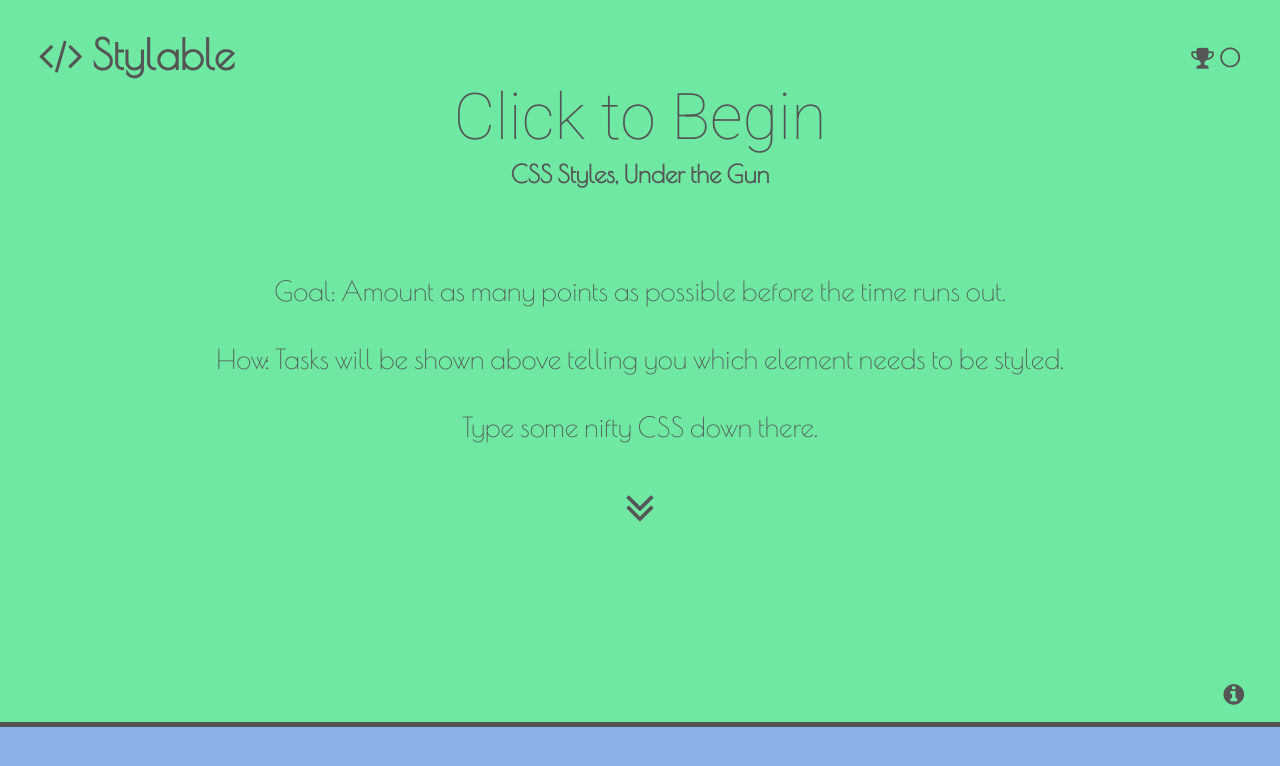
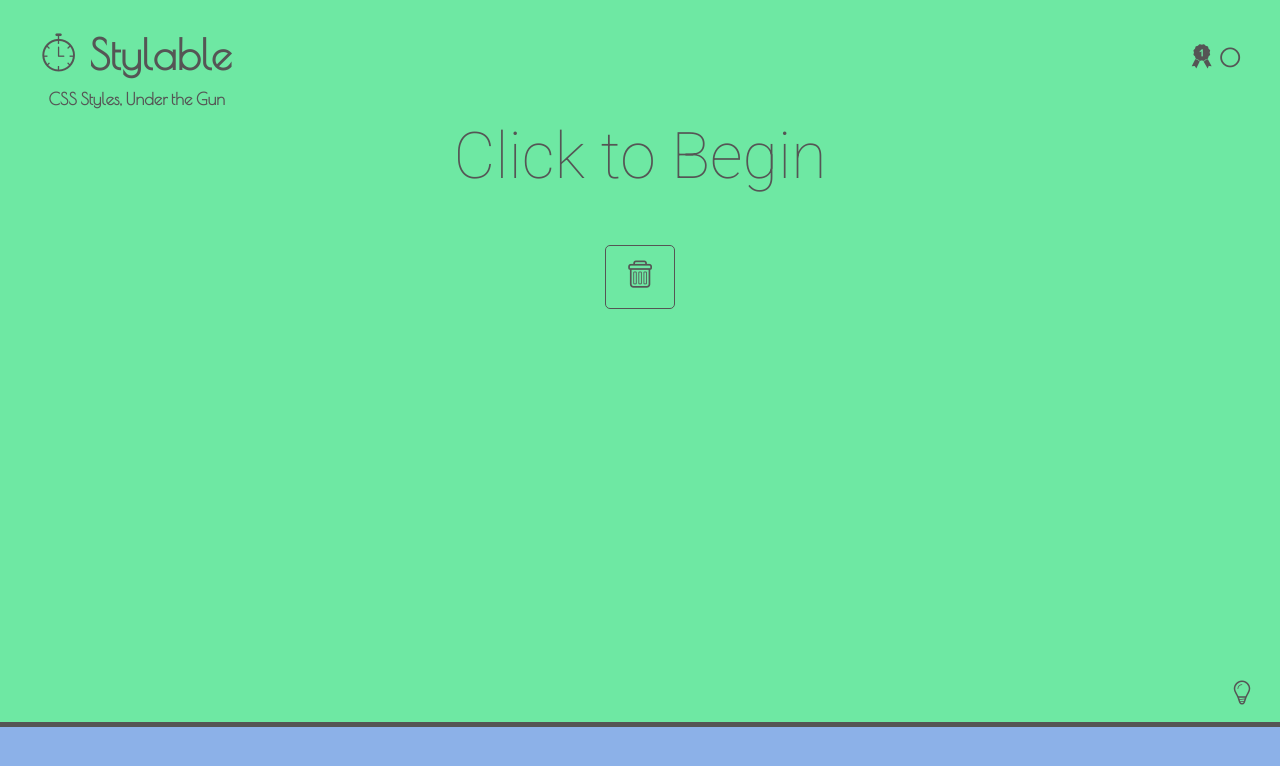
Before and after one commit to mumush/projects, a PHP site: page /stylable.html in a window 1280 px wide. Shown: the top 766 px of the page. Run offline with PHP 8.4, Linux system fonts and the light colour scheme; some libraries are stand-ins or nearby versions.

Commit message:
Finalized Icon Font and Added More Tasks
+ More tasks
+ Improved Styling
+ Added database sql file
+ Icon Font finalized

```diff
--- a/stylable/css/style.css
+++ b/stylable/css/style.css
@@ -74,7 +74,7 @@ style {
 
 	position: fixed;
 	bottom: 90px;
-	right: 30px;
+	right: 20px;
 
 	outline: none;
 	border: none;
@@ -91,6 +91,22 @@ style {
 #brand {
 
 	margin-bottom: 0;
+
+}
+
+#brand a {
+
+	color: #555;
+
+	text-decoration: none;
+
+}
+
+#tagLine {
+
+	margin: 10px;
+
+	font-size: .8em;
 
 }
 
@@ -130,7 +146,7 @@ style {
 
 .instructions {
 
-	margin: 3% auto;
+	margin: 20px auto;
 
 	text-align: center;
 
@@ -141,6 +157,7 @@ style {
 .instructions:last-child {
 
 	margin: 0;
+	margin-top: 50px;
 
 	font-size: 3em;
 
@@ -365,11 +416,116 @@ style {
 
 	border-radius: 5px;
 
-	-webkit-transition: all .5s ease-in-out;
+	-webkit-transition: all .3s ease-in-out;
+	-moz-transition: all .3s ease-in-out;
+	-o-transition: all .3s ease-in-out;
+	transition: all .3s ease-in-out;
 
 }
 
 /*End image/container styling */
+
+#vertNav, #horizNav {
+
+	display: inline-block;
+
+	list-style: none;
+
+	margin: 0;
+	padding: 0;
+
+	padding: 35px 20px;
+
+	font-size: 1.5em;
+
+	font-family: 'Roboto';
+
+}
+
+#horizNav {
+
+	display: block;
+
+	margin: auto;
+	margin-top: 40px;
+
+	text-align: center;
+
+}
+
+#vertNav li, #horizNav li {
+
+	padding: 10px;
+
+	margin-bottom: 10px;
+
+	-webkit-transition: all .2s ease-in-out;
+	-moz-transition: all .2s ease-in-out;
+	-o-transition: all .2s ease-in-out;
+	transition: all .2s ease-in-out;
+
+}
+
+#horizNav li {
+
+	display: inline;
+
+	font-size: 1.8em;
+
+}
+
+#horizNav li:hover {
+
+	cursor: pointer;
+
+	color: #fff;
+
+}
+
+#vertNav li:hover {
+
+	cursor: pointer;
+
+	color: #fff;
+
+	border-bottom: 2px solid #fff;
+
+	font-size: 1.6em;
+
+}
+
+#butsDiv {
+
+	margin: auto;
+
+	text-align: center;
+
+}
+
+.butsDefault {
+
+	cursor: pointer;
+
+	border: none;
+	outline: none;
+
+	color: #555;
+
+}
+
+#button1 {
+
+	padding: 15px 20px;
+
+	font-size: 1.7em;
+
+	background: transparent;
+
+	border: 1px solid #555;
+	border-radius: 5px;
+
+}
+
 
 .modal {
 
@@ -469,10 +635,201 @@ style {
 
 	.modal p {
 
-		font-size: 1em;
+		font-size: 1.1em;
 
 	}
 
 }
 
 /*End Media Queries */
+
+
+
+/*Icon Font Styling*/
+
+@font-face {
+	font-family: 'icomoon';
+	src:url('../fonts/icomoon.eot?-6nwr25');
+	src:url('../fonts/icomoon.eot?#iefix-6nwr25') format('embedded-opentype'),
+		url('../fonts/icomoon.woff?-6nwr25') format('woff'),
+		url('../fonts/icomoon.ttf?-6nwr25') format('truetype'),
+		url('../fonts/icomoon.svg?-6nwr25#icomoon') format('svg');
+	font-weight: normal;
+	font-style: normal;
+}
+
+[class^="icon-"], [class*=" icon-"] {
+	font-family: 'icomoon';
+	speak: none;
+	font-style: normal;
+	font-weight: normal;
+	font-variant: normal;
+	text-transform: none;
+	line-height: 1;
+
+	/* Better Font Rendering =========== */
+	-webkit-font-smoothing: antialiased;
+	-moz-osx-font-smoothing: grayscale;
+}
+
+.icon-angle-double-down:before {
+	content: "\f103";
+}
+.icon-chronometer:before {
+	content: "\e602";
+}
+.icon-medal:before {
+	content: "\e600";
+}
+.icon-heart:before {
+	content: "\e601";
+}
+.icon-cloud:before {
+	content: "\e603";
+}
+.icon-star:before {
+	content: "\e604";
+}
+.icon-tv:before {
+	content: "\e605";
+}
+.icon-sound:before {
+	content: "\e606";
+}
+.icon-video:before {
+	content: "\e607";
+}
+.icon-trash:before {
+	content: "\e608";
+}
+.icon-user:before {
+	content: "\e609";
+}
+.icon-key:before {
+	content: "\e60a";
+}
+.icon-search:before {
+	content: "\e60b";
+}
+.icon-settings:before {
+	content: "\e60c";
+}
+.icon-camera:before {
+	content: "\e60d";
+}
+.icon-tag:before {
+	content: "\e60e";
+}
+.icon-lock:before {
+	content: "\e60f";
+}
+.icon-bulb:before {
+	content: "\e610";
+}
+.icon-pen2:before {
+	content: "\e611";
+}
+.icon-diamond:before {
+	content: "\e612";
+}
+.icon-display:before {
+	content: "\e613";
+}
+.icon-location:before {
+	content: "\e614";
+}
+.icon-eye:before {
+	content: "\e615";
+}
+.icon-bubble:before {
+	content: "\e616";
+}
+.icon-stack:before {
+	content: "\e617";
+}
+.icon-cup:before {
+	content: "\e618";
+}
+.icon-phone:before {
+	content: "\e619";
+}
+.icon-news:before {
+	content: "\e61a";
+}
+.icon-mail:before {
+	content: "\e61b";
+}
+.icon-like:before {
+	content: "\e61c";
+}
+.icon-photo:before {
+	content: "\e61d";
+}
+.icon-note:before {
+	content: "\e61e";
+}
+.icon-clock:before {
+	content: "\e61f";
+}
+.icon-paperplane:before {
+	content: "\e620";
+}
+.icon-params:before {
+	content: "\e621";
+}
+.icon-banknote:before {
+	content: "\e622";
+}
+.icon-data:before {
+	content: "\e623";
+}
+.icon-music:before {
+	content: "\e624";
+}
+.icon-megaphone:before {
+	content: "\e625";
+}
+.icon-study:before {
+	content: "\e626";
+}
+.icon-lab:before {
+	content: "\e627";
+}
+.icon-food:before {
+	content: "\e628";
+}
+.icon-t-shirt:before {
+	content: "\e629";
+}
+.icon-fire:before {
+	content: "\e62a";
+}
+.icon-clip:before {
+	content: "\e62b";
+}
+.icon-shop:before {
+	content: "\e62c";
+}
+.icon-calendar:before {
+	content: "\e62d";
+}
+.icon-wallet:before {
+	content: "\e62e";
+}
+.icon-vynil:before {
+	content: "\e62f";
+}
+.icon-truck:before {
+	content: "\e630";
+}
+.icon-world:before {
+	content: "\e631";
+}
+
+.icon-bulb:hover {
+
+	color: #fff;
+
+}
+
+/*End Icon Font Styling*/
--- a/stylable/js/script.js
+++ b/stylable/js/script.js
@@ -1,3 +1,4 @@
+
 var gameTimer; //in game counter
 var validateInterval; //style validation interval
 
@@ -49,9 +50,7 @@ function validateStyles(element, property, value, points) {
 
         // console.log('validating styling...');
 
-        //console.log($(element).css(property));
-
-        //console.log(window.getComputedStyle($(element)));
+        console.log($(element).css(property));
 
         if( $(element).css(property) == value ) { //in this case, value is the rgb value of the color red rgb(255, 0, 0) not 'red'
 
@@ -126,7 +125,7 @@ $( "#helpBut" ).on("click", function() {
 
     if( $( ".modal" ).css('display') == 'none' ) {
 
-        $( "#helpBut" ).html('<i class="fa fa-times-circle-o"></i>');
+        $( "#helpBut" ).css('color', '#fff');
 
         $(".modal").slideDown();
 
@@ -134,7 +133,7 @@ $( "#helpBut" ).on("click", function() {
 
     else {
 
-        $( "#helpBut" ).html('<i class="fa fa-info-circle"></i>');
+        $( "#helpBut" ).css('color', '#555');
 
         $(".modal").slideUp();
 
--- a/stylable/stylable.html
+++ b/stylable/stylable.html
@@ -6,11 +6,10 @@
 		<!--Google Web Fonts-->
 		<link href='http://fonts.googleapis.com/css?family=Poiret+One|Source+Code+Pro:200|Roboto:100,300' rel='stylesheet' type='text/css'>
 
-		<!--FontAwesome Icons-->
-		<link href="//netdna.bootstrapcdn.com/font-awesome/4.0.3/css/font-awesome.css" rel="stylesheet">
-
 		<!--Main External Stylesheet-->
 		<link rel="stylesheet" type="text/css" href="css/style.css">
+
+		<link href="//netdna.bootstrapcdn.com/font-awesome/4.0.3/css/font-awesome.css" rel="stylesheet">
 
 	</head>
 
@@ -18,15 +17,16 @@
 
 		<header>
 
-			<h3 id="score"><i class="fa fa-trophy"></i> <span id="totalPoints">0</span></h3>
-			<h1 id="brand"><i class="fa fa-code"></i> Stylable</h1>
+			<h3 id="score"><i class="icon-medal"></i> <span id="totalPoints">0</span></h3>
+			<h1 id="brand"><a href="stylable.html"><i class="icon-chronometer"></i> Stylable</a></h1>
+			<h3 id="tagLine">CSS Styles, Under the Gun</h3>
 			<h2 id="timer">Click to Begin</h2>
-			<h3 id="task">CSS Styles, Under the Gun</h3>
+			<h3 id="task"></h3>
 		</header>
 
 		<div id="mainContent">
 
-			<p class="instructions">
+<!-- 			<p class="instructions">
 				Goal: Amount as many points as possible before the time runs out.
 			</p>
 			<p class="instructions">
@@ -37,8 +37,17 @@
 				Type some nifty CSS down there.
 			</p>
 			<p class="instructions">
-				<i class="fa fa-angle-double-down"></i>
-			</p>
+				<i class="icon-angle-double-down"></i>
+			</p> -->
+
+<!-- 			<div class="taskImgContainer">
+				<img id="zurgImg" class="taskImg" src="img/zurg.jpg" alt="Emperor Zurg" />
+			</div> -->
+
+			<div id="butsDiv">
+				<button type="button" id="button1" class="butsDefault"><i class="icon-trash"></i></button>
+			</div>
+
 
 		</div>
 
@@ -46,7 +55,7 @@
 
 		</style>
 
-		<button id="helpBut"><i class="fa fa-info-circle"></i></button>
+		<button id="helpBut"><i class="icon-bulb"></i></button>
 
 		<div class="modal">
 
--- a/stylable/tasks.php
+++ b/stylable/tasks.php
@@ -45,7 +45,7 @@
 			die();
 		}
 
-		if ( $stmt = $mysqli->prepare("SELECT * FROM tasks ORDER BY rand() LIMIT 1") ) { //prepare statement
+		if ( $stmt = $mysqli->prepare("SELECT * FROM tasks WHERE id=15") ) { //prepare statement -> ORDER BY rand() LIMIT 1
 
 			$stmt->execute();
 
```
Also changed, not shown: other parts of stylable/css/style.css (+49 -5 lines), stylable/db.sql (added, +53 -0 lines), stylable/fonts/icomoon.ttf (added), stylable/fonts/icomoon.woff (added), stylable/img/witch.jpg (added), stylable/img/zurg.jpg (added), 2 other files.
